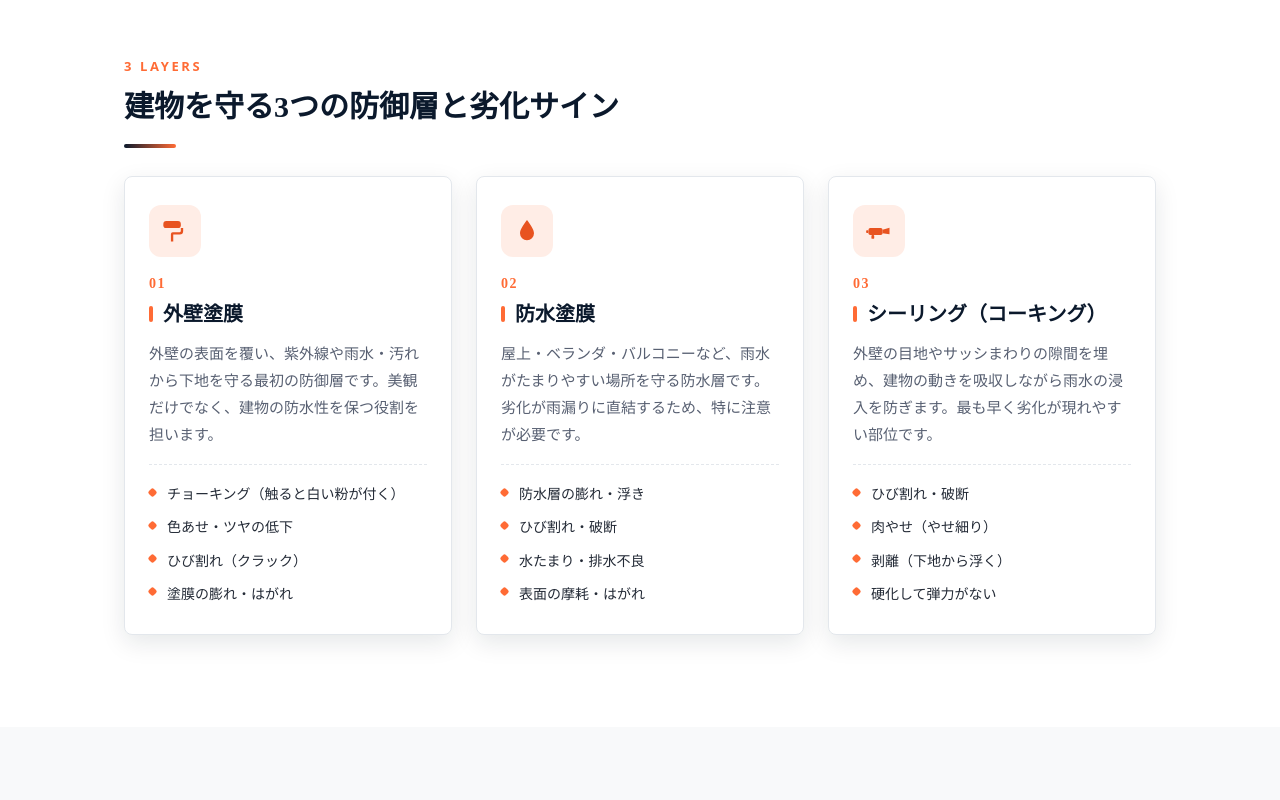
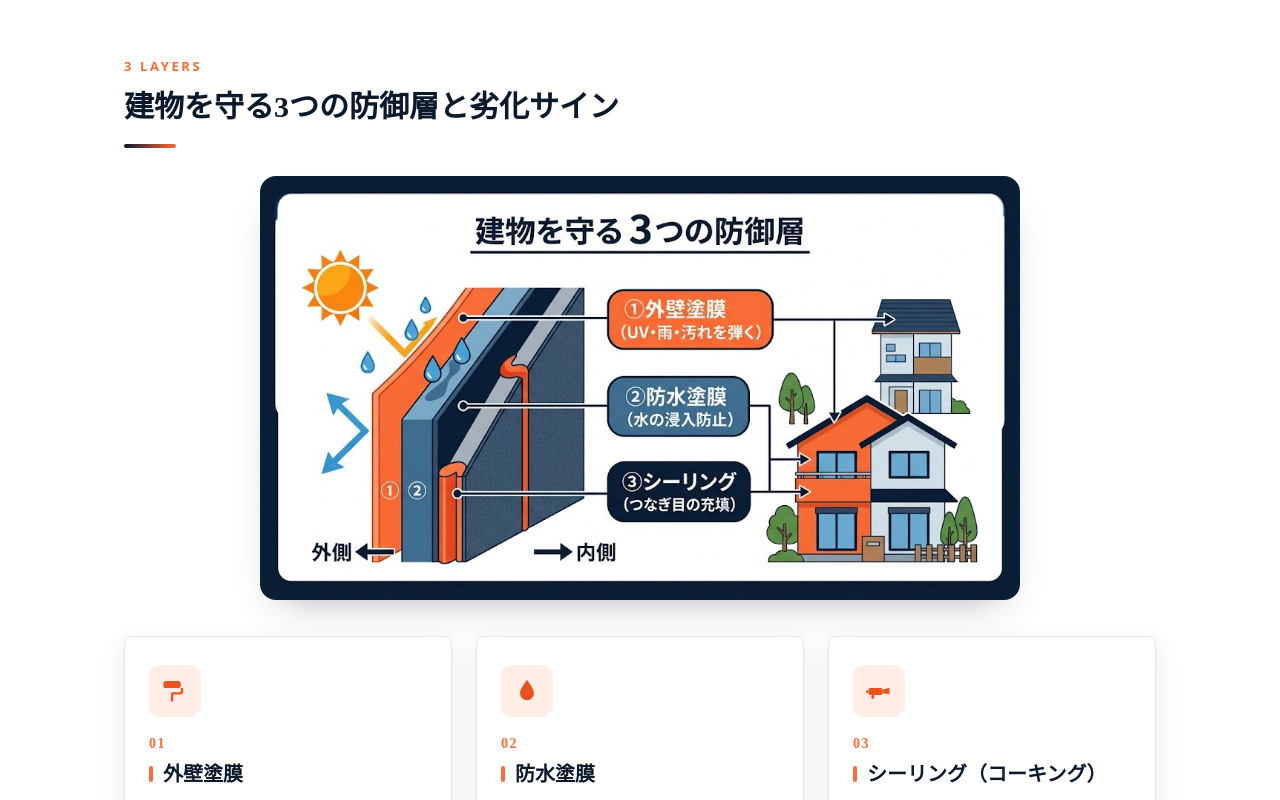
Before and after one commit to yorimotolien-lab/yori, a React (Vite) app: page /maintenance in a window 1280 px wide. Shown: the part 932-1732 px from the top of the page. Built offline with nearby package versions, Linux system fonts and the light colour scheme.

Commit message:
メンテナンスページに「3つの防御層」の断面図解を追加 (#104)

```diff
--- a/src/App.css
+++ b/src/App.css
@@ -4003,6 +4003,19 @@ html.font-lg {
 .diag-intro {
   text-align: center;
 }
+/* メンテナンス「3つの防御層」図解 */
+.maint-figure {
+  margin: 0 auto 36px;
+  max-width: 760px;
+  border-radius: 16px;
+  overflow: hidden;
+  box-shadow: 0 18px 40px -22px rgba(11, 25, 44, 0.4);
+}
+.maint-figure img {
+  display: block;
+  width: 100%;
+  height: auto;
+}
 /* HOMEの診断エントリー（SosCheckの直下・薄グレー背景で連続させる） */
 .diag-entry {
   background: var(--bg-alt);
--- a/src/pages/Maintenance.jsx
+++ b/src/pages/Maintenance.jsx
@@ -49,6 +49,14 @@ function Maintenance() {
         <div className="section-inner">
           <p className="section-eyebrow">3 LAYERS</p>
           <h2 className="section-title">建物を守る3つの防御層と劣化サイン</h2>
+          <figure className="maint-figure">
+            <img
+              src={`${import.meta.env.BASE_URL}maintenance-layers.jpg`}
+              alt="建物を守る3つの防御層（①外壁塗膜・②防水塗膜・③シーリング）の断面図"
+              loading="lazy"
+              decoding="async"
+            />
+          </figure>
           <ul className="service-grid">
             {MAINTENANCE.layers.map((layer, index) => (
               <li key={layer.title} className="service-card">
```
Also changed, not shown: public/maintenance-layers.jpg (added).
